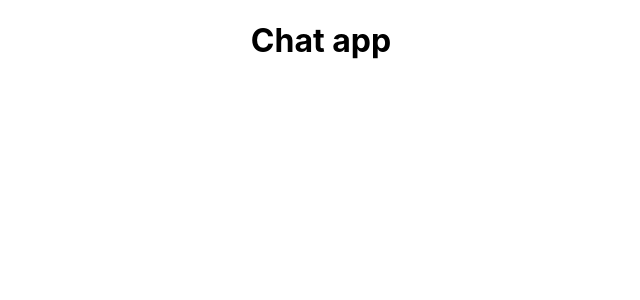
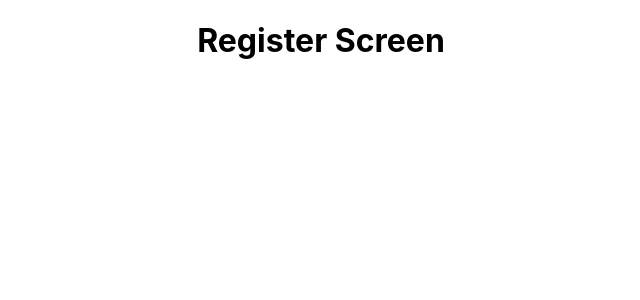
Before and after one commit to Daniel151505/Web-Chat-Application, a React (Create React App) app in the folder chat-frontend/: page /register in a window 1280 px wide. Shown: the top 300 px of the page, without its empty margins (319-959 px from the left). Built offline with nearby package versions, Linux system fonts and the light colour scheme.

Commit message:
Creating initial components and adding React Router

```diff
--- a/chat-frontend/package.json
+++ b/chat-frontend/package.json
@@ -8,6 +8,7 @@
     "@testing-library/user-event": "^12.6.2",
     "react": "^17.0.1",
     "react-dom": "^17.0.1",
+    "react-router-dom": "^5.2.0",
     "react-scripts": "4.0.1",
     "web-vitals": "^0.2.4"
   },
--- a/chat-frontend/src/App.js
+++ b/chat-frontend/src/App.js
@@ -1,11 +1,22 @@
+import Login from './components/Auth/Login'
+import Register from './components/Auth/Register'
+import Chat from './components/Chat/Chat'
+import {BrowserRouter as Router, Route,Switch} from 'react-router-dom'
 
 import './App.css';
 
 function App() {
   return (
+    <Router>
     <div className="App">
-      <h1>Chat app</h1>
+      <Switch>
+      <Route exact path ='/' component={Chat}/>
+      <Route path ='/login' component={Login}/>
+      <Route path ='/register' component={Register}/>
+      <Route render={() =><h1>404 page not found</h1>}/>
+      </Switch>
     </div>
+    </Router>
   );
 }
 
--- /dev/null
+++ b/chat-frontend/src/components/Auth/Login.js
@@ -0,0 +1,9 @@
+import React from 'react'
+
+const Login = () => {
+    return (
+        <h1>Login Screen</h1>
+    );
+}
+
+export default Login
--- /dev/null
+++ b/chat-frontend/src/components/Auth/Register.js
@@ -0,0 +1,9 @@
+import React from 'react'
+
+const Register = () => {
+    return (
+        <h1>Register Screen</h1>
+    );
+}
+
+export default Register
--- /dev/null
+++ b/chat-frontend/src/components/Chat/Chat.js
@@ -0,0 +1,9 @@
+import React from 'react'
+
+const Chat = () => {
+    return (
+        <h1>Chat Screen</h1>
+    );
+}
+
+export default Chat
```
Also changed, not shown: 2 other files (tests, documents, lock files or other folders).
